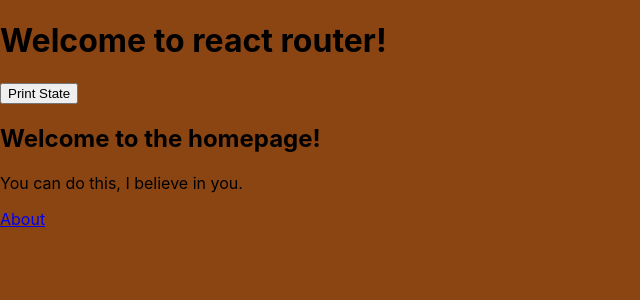
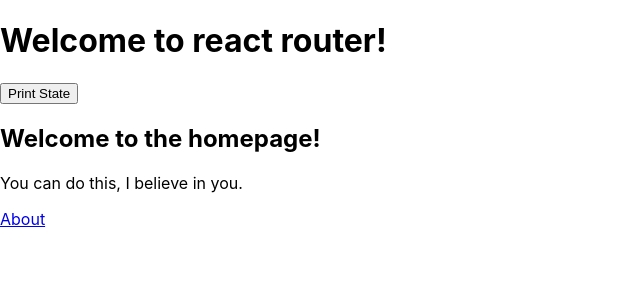
Before and after one commit to baeddavid/GetHired, a React (Create React App) app in the folder gethired-client/: page / in a window 1280 px wide. Shown: the top 300 px of the page, without its empty margins (0-640 px from the left). Built offline with nearby package versions, Linux system fonts and the light colour scheme; no server answers.

Commit message:
fix background image not rendering correctly

```diff
--- a/gethired-client/src/components/LoginComponent/LoginComponent.module.css
+++ b/gethired-client/src/components/LoginComponent/LoginComponent.module.css
@@ -25,10 +25,14 @@
     margin: 25px 0 25px 0;
 }
 
-html, body, .background>div {
-    height: 100%;
+.badCredentials {
+    margin-top: 5%;
+}
+
+#root, .background {
+    height: 100vh;
     background-size: cover;
-    background-color:#8b4513;
+    background-image: url("./working.jpg")
 }
 
 .title {
--- a/gethired-client/src/components/LoginComponent/login.component.js
+++ b/gethired-client/src/components/LoginComponent/login.component.js
@@ -10,16 +10,6 @@ import { faKey } from "@fortawesome/fontawesome-free-solid";
 
 
 import AuthService from "../../services/auth.service";
-
-const required = value => {
-    if (!value) {
-        return (
-            <div className="alert alert-danger" role="alert">
-                This field is required!
-            </div>
-        );
-    }
-};
 
 export default class Login extends Component {
     constructor(props) {
@@ -75,7 +65,7 @@ export default class Login extends Component {
 
                     this.setState({
                         loading: false,
-                        message: resMessage
+                        message: "Incorrect Login"
                     });
                 }
             );
@@ -90,6 +80,7 @@ export default class Login extends Component {
         return (
             <div className={styles.background}>
                 <div className="container col-xs-1" align="center" id={styles.center}>
+                    <div className="d-flex justify-content-center h-100">
                         <div className={styles.userCard}>
                             <div>
                                 <div className="d-flex justify-content-center">
@@ -114,7 +105,6 @@ export default class Login extends Component {
                                         name="username"
                                         value={this.state.username}
                                         onChange={this.onChangeUsername}
-                                    validations={[required]}
                                         placeholder="Username or Email"
                                     />
                                 </div>
@@ -130,7 +120,6 @@ export default class Login extends Component {
                                         name="password"
                                         value={this.state.password}
                                         onChange={this.onChangePassword}
-                                    validations={[required]}
                                         placeholder="Password"
                                     />
                                 </div>
@@ -139,7 +128,7 @@ export default class Login extends Component {
                                 </div>
                                 {this.state.message && (
                                     <div className="form-group">
-                                    <div className="alert alert-danger" role="alert">
+                                        <div className="alert alert-danger" className={`alert alert-danger ${styles.badCredentials}`} role="alert">
                                             {this.state.message}
                                         </div>
                                     </div>
@@ -166,6 +155,7 @@ export default class Login extends Component {
                         </div>
                     </div>
                 </div>
+            </div>
         );
     }
 }
```
Also changed, not shown: gethired-client/src/components/LoginComponent/working.jpg (added). Lines whose indentation alone changed are shown as unchanged.
